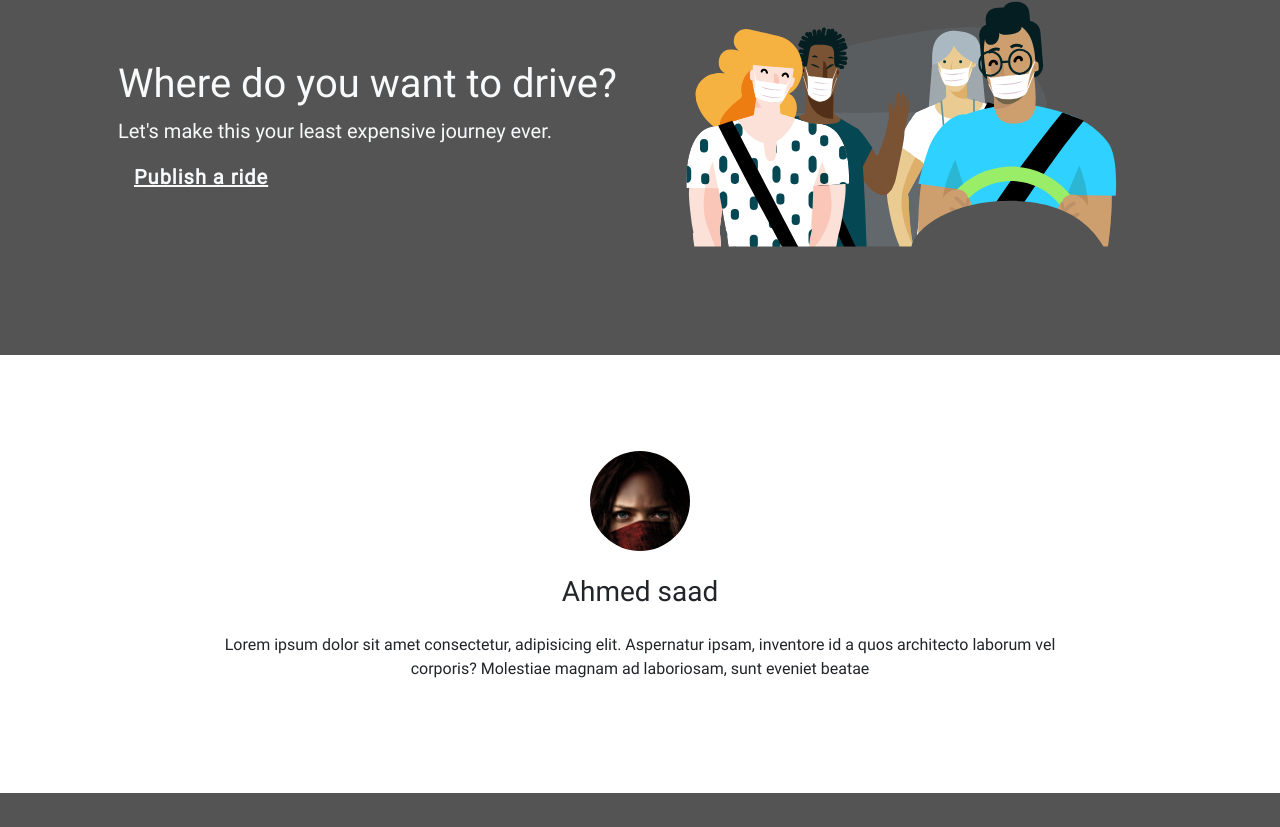
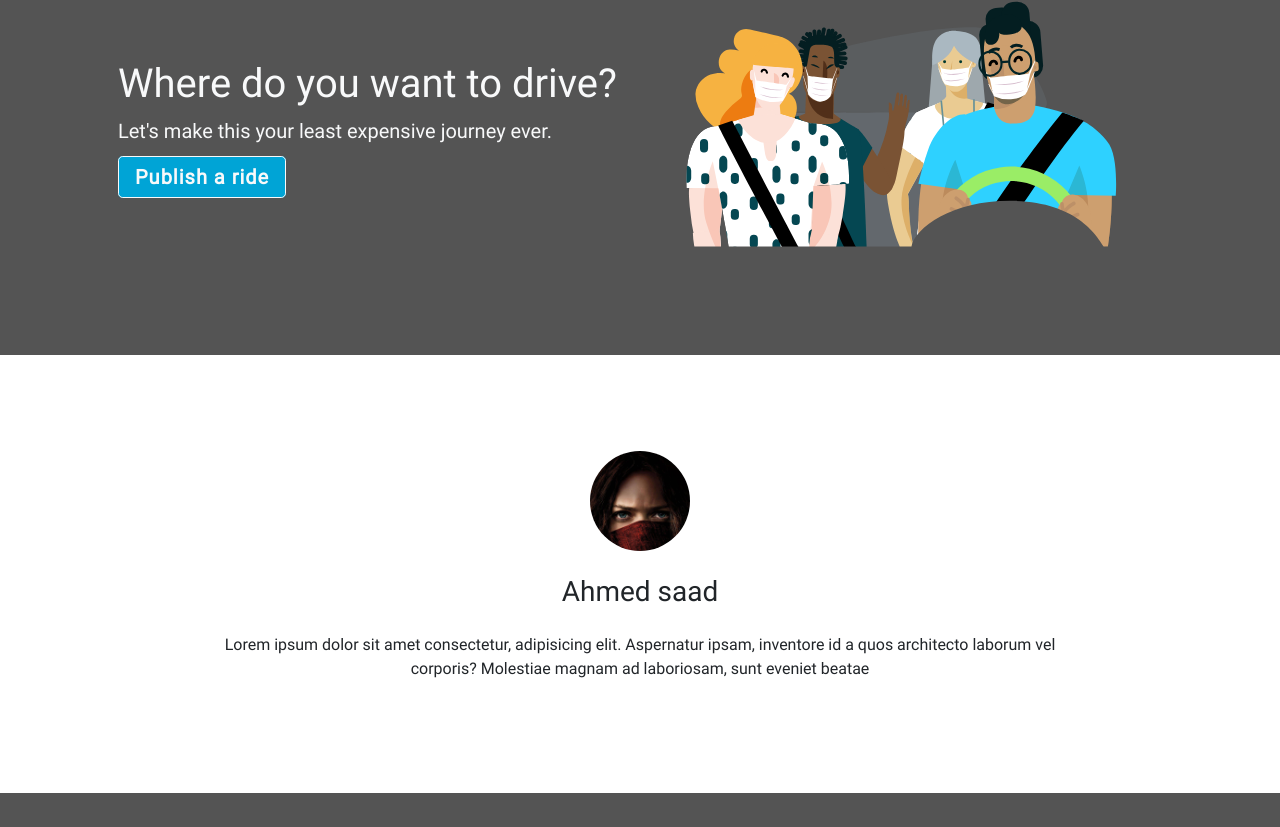
Before and after one commit to med-dabach/e-riders, a plain HTML site: page index.html in a window 1280 px wide. Shown: the part 1488-2315 px from the top of the page. Drawn offline with Linux system fonts and the light colour scheme.

Commit message:
Update style.css

```diff
--- a/assets/css/style.css
+++ b/assets/css/style.css
@@ -173,6 +173,10 @@ footer {
     line-height: 1.6;
 }
 
+.card-text a {
+    width: 140px;
+}
+
 .search-btn {
     background-color: var(--light-blue);
     color: var(--white);
@@ -275,17 +279,28 @@ footer {
     margin: 0;
 }
 
+.hovver-light {
+    background-color: var(--light-blue) !important;
+    border: 1px solid var(--white);
+    text-decoration: none;
+}
+
+.hovver-light:hover {
+    background-color: transparent !important;
+
+}
+
 .card {
     max-width: 500px !important;
     width: 100% !important;
 }
 
 
+
 @media screen and (min-width:768px) {
     nav ul li a:hover:after {
         width: calc(100% - 5px);
     }
-
 }
 
 @media screen and (min-width:992px) {
```
